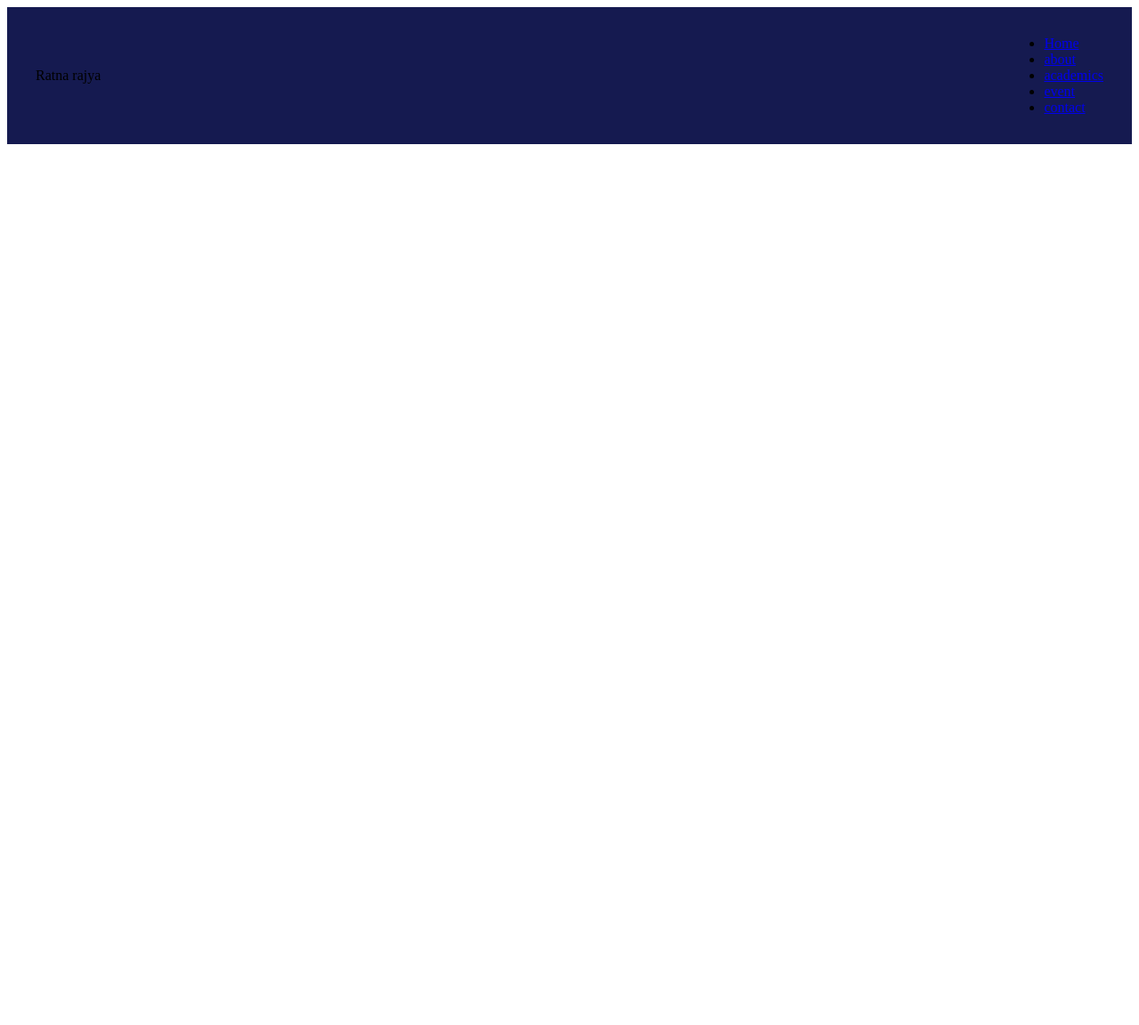
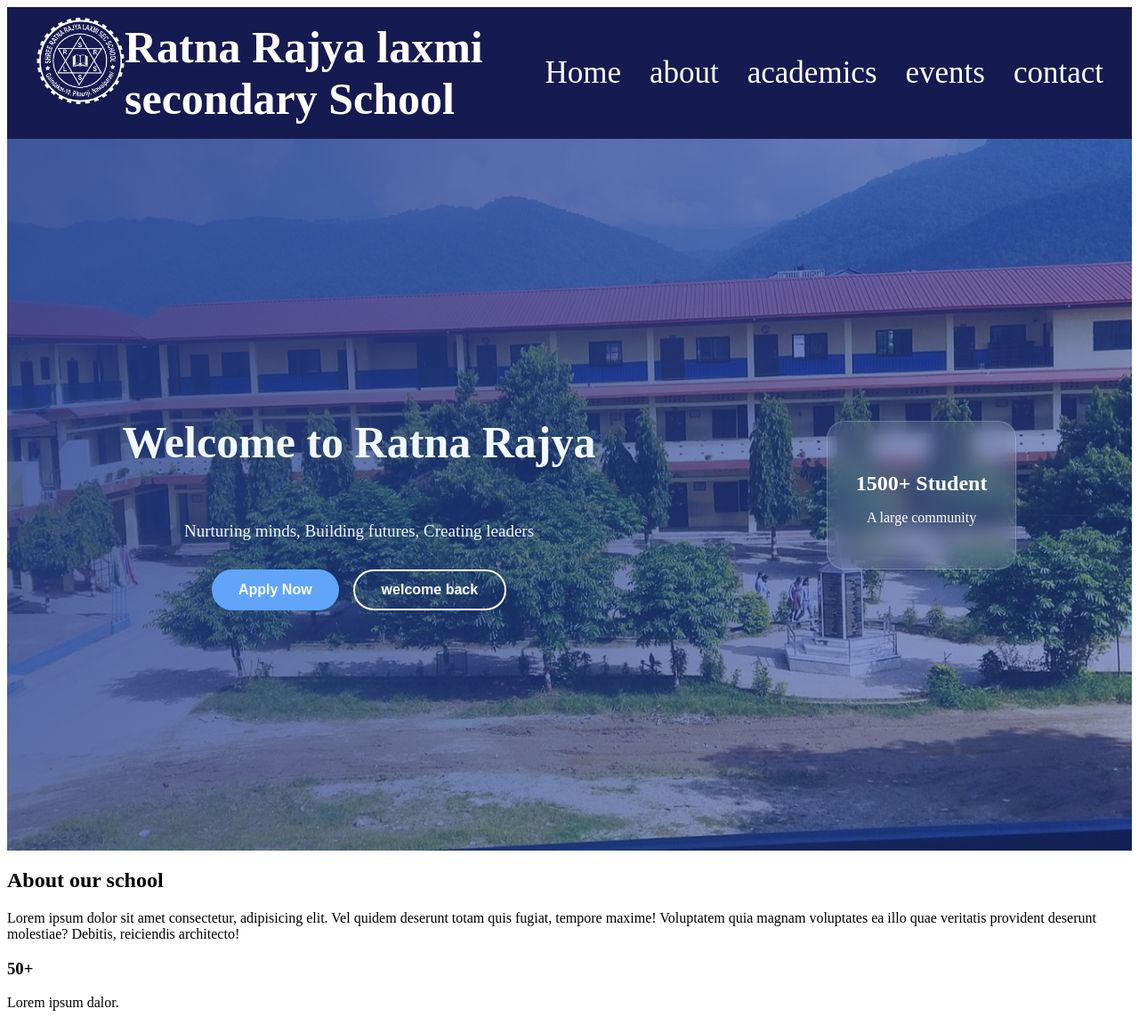
Before and after one commit to sampada130/sampada-kandel, a plain HTML site: page index.html in a window 1280 px wide. Shown: the whole page at 89% size. Before the commit the page ends 800 px from the top, so only its background shows below. Drawn offline with Linux system fonts and the light colour scheme.

Commit message:
error fixed

```diff
--- a/index.html
+++ b/index.html
@@ -3,55 +3,71 @@
 <head>
     <meta charset="UTF-8">
     <meta name="viewport" content="width=device-width, initial-scale=1.0">
-    <title>bootcamp</title>
+    <title>boot camp</title>
     <link rel="stylesheet" href="./style/navbar.css">
+    <link rel="stylesheet" href="./style/hero.css">
 </head>
 <body>
-    <!-- <h1>TITLE</h1>
-    <h2>Sub heading 1</h2>
-    <p>my name is sampda kandel. i read in class 10.</p>
-    <h3>Sub heading 2</h3>
-    <p> my school name is shree ratna rajya laxmi secondary school. It is very beautiful.</p>
-    <h1>ordered list</h1>
-    <ol>
-        <li>List 1</li>
-        <li>List 2</li>
-        <li>List 3</li>
-        </ol>
-
-        <h2>unordered list</h2>
-        <ul>
-        <li>list 1</li>
-        <li>list 2</li>
-        <li>list 3</li>
-        </body></html></ul> -->
-
-
-
-
-
     <nav class="navbar">
     <div class="nav-container">
-            <span>Ratna rajya</span>
-            <ul class="nav menu">
+        <div class="nav-logo">
+            <i><img src="assests/school-logo.png" alt=""></i>
+            <span>Ratna Rajya laxmi secondary School</span>
+    </div>
+    <ul class="nav-menu">
         <li class="nav-item">
-                    <a href="#home"class="nav-item">Home</a>
+            <a href="#home" class="nav-link">Home</a>
         </li>
         <li class="nav-item">
-                    <a href="#about"class="nav-item">about</a>
+            <a href="#about" class="nav-link">about</a>
         </li>
         <li class="nav-item">
-                    <a href="#academics"class="nav-item">academics</a>
+            <a href="#academics" class="nav-link">academics</a>
         </li>
         <li class="nav-item">
-                    <a href="#event"class="nav-item">event</a>
+            <a href="#events" class="nav-link">events</a>
         </li>
         <li class="nav-item">
-                    <a href="#contact"class="nav-item">contact</a>
+            <a href="#contact" class="nav-link">contact</a>
         </li>
-
+    </ul>
+    </nav>
+    <!-- hero Section -->
+     <section id="home" class="hero">
+        <div class="hero-content">
+            <h1 class="hero-title">Welcome to Ratna Rajya</h1>
+            <p class="hero-subtitle">Nurturing minds, Building futures, Creating leaders</p>
+            <div class="hero-buttons">
+                <button id="change" onclick="change()"class="btn btn-primary">Apply Now</button>
+                <button class="btn btn-secondary">welcome back</button>
+            </div>
+        </div>
+        <div class="hero-image">
+            <div class="floating-card">
+                <!-- <i class="fas fa-users"></i> -->
+                 <h3>1500+ Student</h3>
+                 <p>A large community</p>
+            </div>
+        </div>
+     </section>
+     <section id="about" class="about">
+        <div class="container">
+            <h2 class="section-title">About our school</h2>
+            <div class="about-content">
+                <div class="about-text">
+                    <p>Lorem ipsum dolor sit amet consectetur, adipisicing elit. Vel quidem deserunt totam quis fugiat, tempore maxime! Voluptatem quia magnam voluptates ea illo quae veritatis provident deserunt molestiae? Debitis, reiciendis architecto!
+                    </p>
+                    <div class="stats">
+                        <div class="stat-item">
+                            <h3>50+</h3>
+                            <p>Lorem ipsum dalor.</p>
+                        </div>
 
                     </div>
-    </nav>
+                </div>
+            </div>
+        </div>
+     </section>
 </body>
+<script src="./script/script.js"></script>
 </html>
```
Lines whose indentation alone changed are shown as unchanged.
